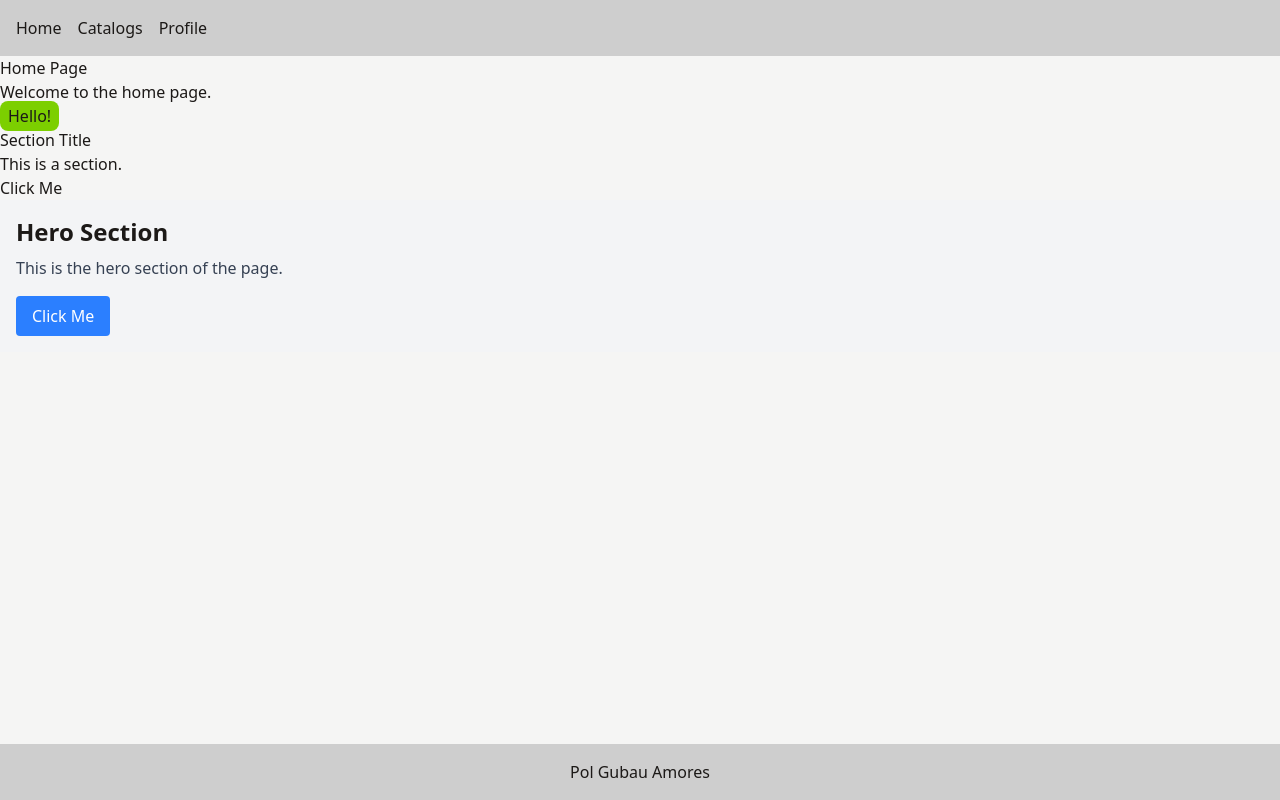
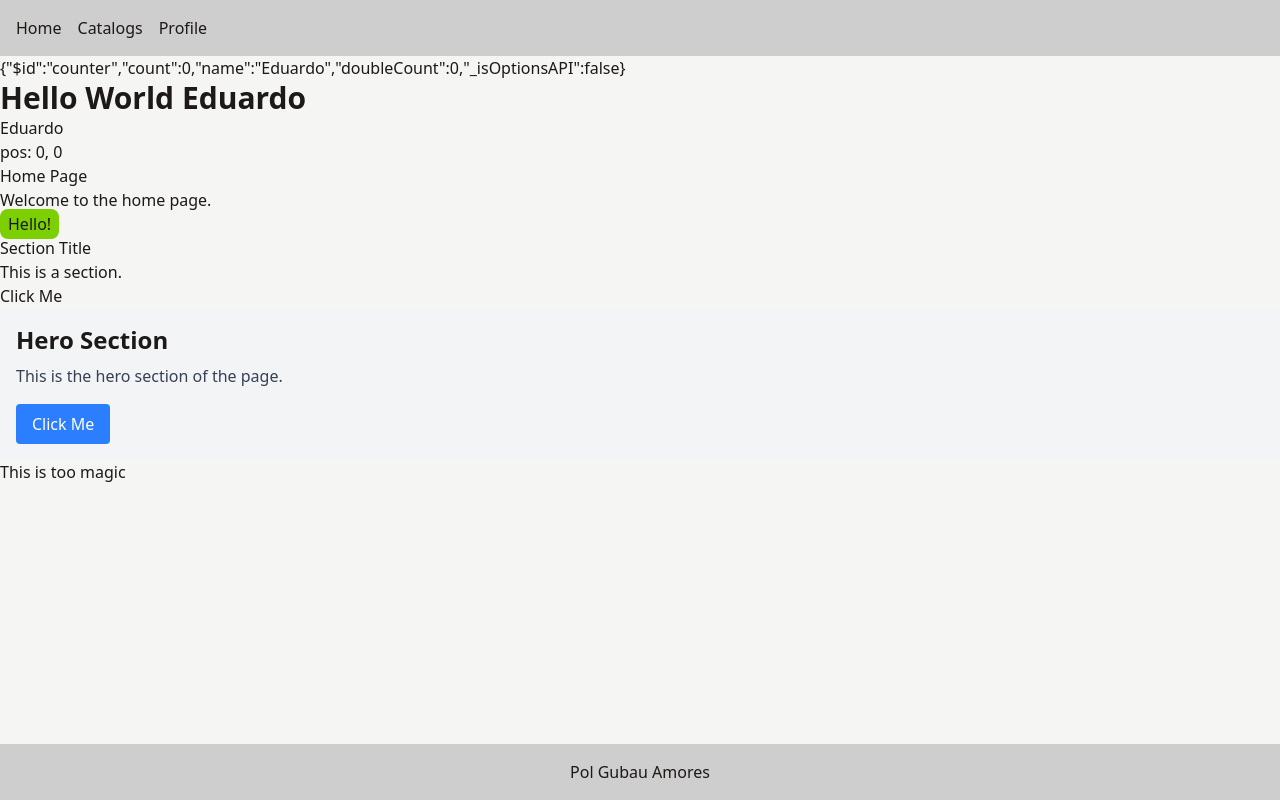
Before and after one commit to PolGubau/cursos, a Nuxt app: page / in a window 1280 px wide. Built offline with nearby package versions, Linux system fonts and the light colour scheme; no server answers.

Commit message:
feat: ✨ add counter functionality and API integration with new components

```diff
--- /dev/null
+++ b/components/Counter.vue
@@ -0,0 +1,14 @@
+
+<script lang="ts" setup>
+const counter = useCounter();
+</script>
+
+<template>
+ <div class="">
+
+  <button @click="counter++">Increment Counter</button>
+  <button @click="counter--">Decrement Counter</button>
+
+  <p>Counter: {{ counter }}</p>
+</div>
+</template>
--- /dev/null
+++ b/composables/state.ts
@@ -0,0 +1 @@
+export const useCounter = () => useState<number>("counter", () => 0);
--- /dev/null
+++ b/composables/useUtils.ts
@@ -0,0 +1,9 @@
+export const useUtils = () => {
+	const sayHello = () => {
+		console.log("Hello from the home page!");
+	};
+
+	return {
+		sayHello,
+	};
+};
--- a/nuxt.config.ts
+++ b/nuxt.config.ts
@@ -8,7 +8,12 @@ export default defineNuxtConfig({
 				alias: {
 								assets: "/<rootDir>/assets",
 				},
+				modules: ["@vueuse/nuxt", "@pinia/nuxt"],
 				css: ["~/assets/css/main.css"],
+				imports: {
+								autoImport: true,
+				},
+				components: true,
 				vite: {
 								// biome-ignore lint/suspicious/noExplicitAny: <explanation>
 								plugins: [tailwindcss() as any, svgLoader()],
--- a/package.json
+++ b/package.json
@@ -10,6 +10,7 @@
     "postinstall": "nuxt prepare"
   },
   "dependencies": {
+    "@pinia/nuxt": "^0.10.1",
     "@tailwindcss/vite": "^4.0.9",
     "nuxt": "^3.15.4",
     "sass": "^1.85.1",
@@ -18,6 +19,9 @@
     "vue-router": "latest"
   },
   "devDependencies": {
+    "@nuxt/content": "^3.2.2",
+    "@vueuse/core": "^12.7.0",
+    "@vueuse/nuxt": "^12.7.0",
     "vite-svg-loader": "^5.1.0"
   }
 }
--- a/pages/catalog/index.vue
+++ b/pages/catalog/index.vue
@@ -1,4 +1,3 @@
-
 <script setup>
 definePageMeta({
 	title: "Catalogs",
@@ -12,5 +11,10 @@ definePageMeta({
   <div>
     <h1>Catalogs</h1>
     <p>Welcome to the catalogs page where you can find various items.</p>
+
+
+    <Counter />
+    <Counter />
+
   </div>
 </template>
--- a/pages/index.vue
+++ b/pages/index.vue
@@ -1,8 +1,37 @@
+<script setup lang="ts">
 
 
+const store = useCounterStore()
+const { x, y } = useMouse();
+// const { $sayHello } = useNuxtApp();
+
+// $sayHello("Greetings from the Home Page!");
+
+// const apiResponse = await $fetch("/api/query?foo=bar&baz=qux");
+const { data, error } = await useFetch('/api/hello');
+
+if (error.value) {
+  console.error("Error en API:", error.value);
+}
+console.log(data.value);
+
+ </script>
 
 <template>
   <div>
+
+    {{ JSON.stringify(store) }}
+
+
+    <h1 class="text-3xl font-bold">
+      Hello World {{ store.$state.name }}
+    </h1>
+
+    <input v-model="store.$state.name" />
+
+
+      <div>pos: {{ x }}, {{ y }}</div>
+
     <!-- <img src="@/assets/img1.png" alt="a"/> -->
     <h1>Home Page</h1>
     <p>Welcome to the home page.</p>
@@ -10,5 +39,8 @@
     <Sections />
     <SectionsHero />
 
-  </div>
+    This is too magic
+
+
+   </div>
 </template>
--- /dev/null
+++ b/plugins/myPlugin.ts
@@ -0,0 +1,5 @@
+export default defineNuxtPlugin(() => {
+	return {
+		sayHello: (msg: string) => console.log(msg),
+	};
+});
--- /dev/null
+++ b/stores/myStore.ts
@@ -0,0 +1,13 @@
+export const useCounterStore = defineStore("counter", () => {
+	const count = ref(0);
+	const name = ref("Eduardo");
+	const doubleCount = computed(() => count.value * 2);
+	function increment() {
+		count.value++;
+	}
+	function changeName(newName: string) {
+		name.value = newName;
+	}
+
+	return { count, name, doubleCount, increment, changeName };
+});
```
Also changed, not shown: 2 other files (tests, documents, lock files or other folders). Lines whose indentation alone changed are shown as unchanged.
